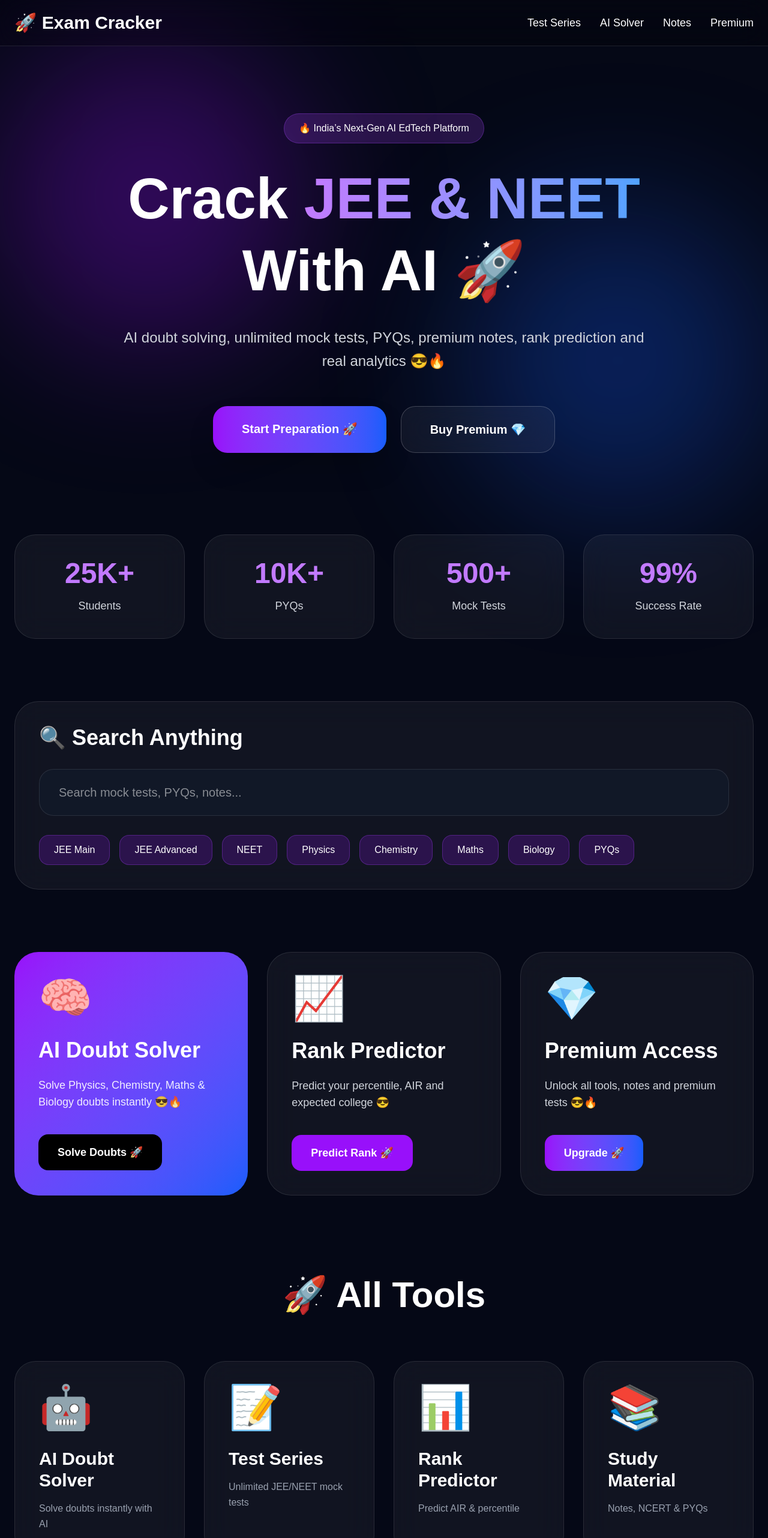
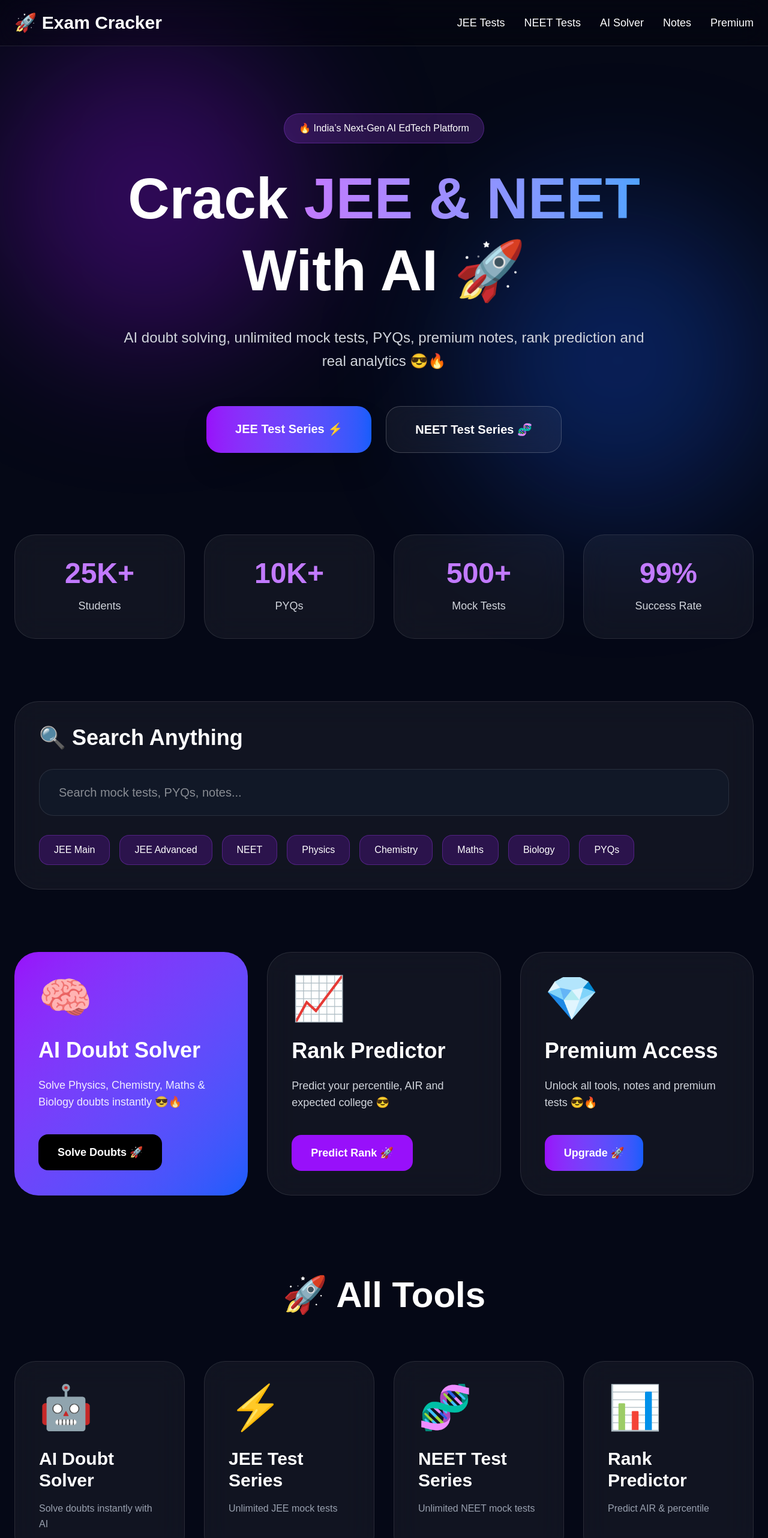
Before and after one commit to himanshu8785/exam-cracker, a Next.js app: page / in a window 1280 px wide. Shown: the top 2564 px of the page at 60% size. Built offline with nearby package versions, Linux system fonts and the light colour scheme.

Commit message:
final homepage fix

```diff
--- a/app/page.tsx
+++ b/app/page.tsx
@@ -14,10 +14,17 @@
     },
 
     {
-      title:"Test Series",
-      link:"/test-series",
-      icon:"📝",
-      desc:"Unlimited JEE/NEET mock tests"
+      title:"JEE Test Series",
+      link:"/jee-tests",
+      icon:"⚡",
+      desc:"Unlimited JEE mock tests"
+    },
+
+    {
+      title:"NEET Test Series",
+      link:"/neet-tests",
+      icon:"🧬",
+      desc:"Unlimited NEET mock tests"
     },
 
     {
@@ -46,13 +53,6 @@
       link:"/leaderboard",
       icon:"🏆",
       desc:"Compete with toppers"
-    },
-
-    {
-      title:"Profile",
-      link:"/profile",
-      icon:"👤",
-      desc:"Track your progress"
     },
 
     {
@@ -106,9 +106,15 @@
 
           <div className="hidden md:flex gap-8 text-lg">
 
-            <Link href="/test-series">
+            <Link href="/jee-tests">
 
-              Test Series
+              JEE Tests
+
+            </Link>
+
+            <Link href="/neet-tests">
+
+              NEET Tests
 
             </Link>
 
@@ -181,20 +187,20 @@
           <div className="flex flex-col md:flex-row justify-center gap-6">
 
             <Link
-              href="/test-series"
+              href="/jee-tests"
               className="px-12 py-6 rounded-3xl bg-gradient-to-r from-purple-600 to-blue-600 text-xl font-bold shadow-2xl hover:scale-105 transition"
             >
 
-              Start Preparation 🚀
+              JEE Test Series ⚡
 
             </Link>
 
             <Link
-              href="/pricing"
+              href="/neet-tests"
               className="px-12 py-6 rounded-3xl border border-white/20 bg-white/5 backdrop-blur-xl text-xl font-bold hover:bg-white/10 transition"
             >
 
-              Buy Premium 💎
+              NEET Test Series 🧬
 
             </Link>
 
```
